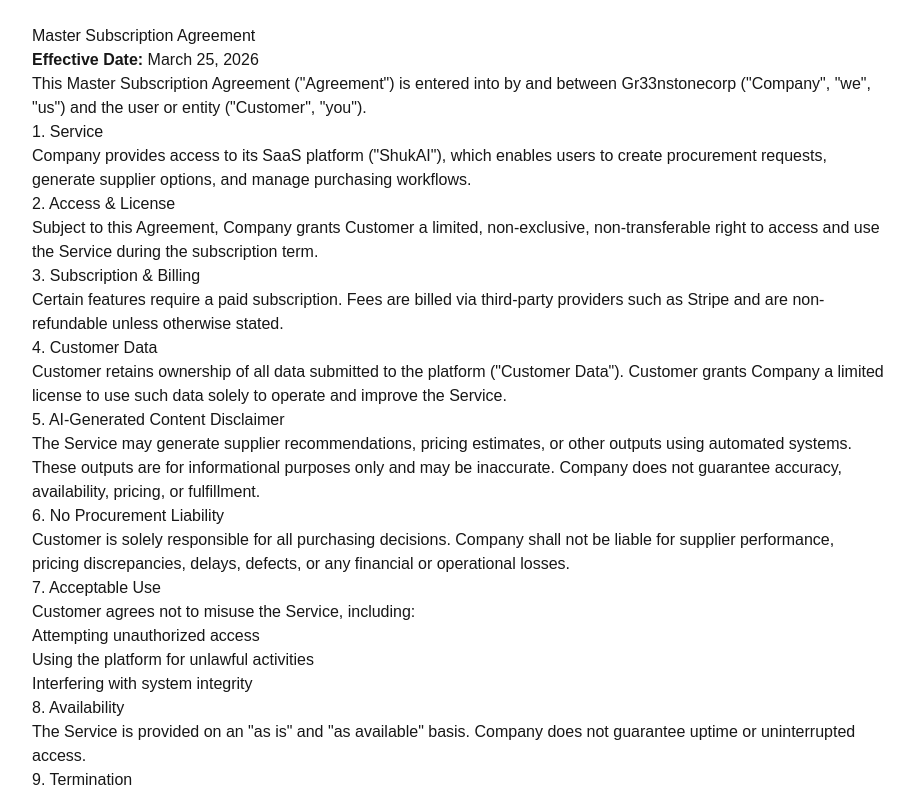
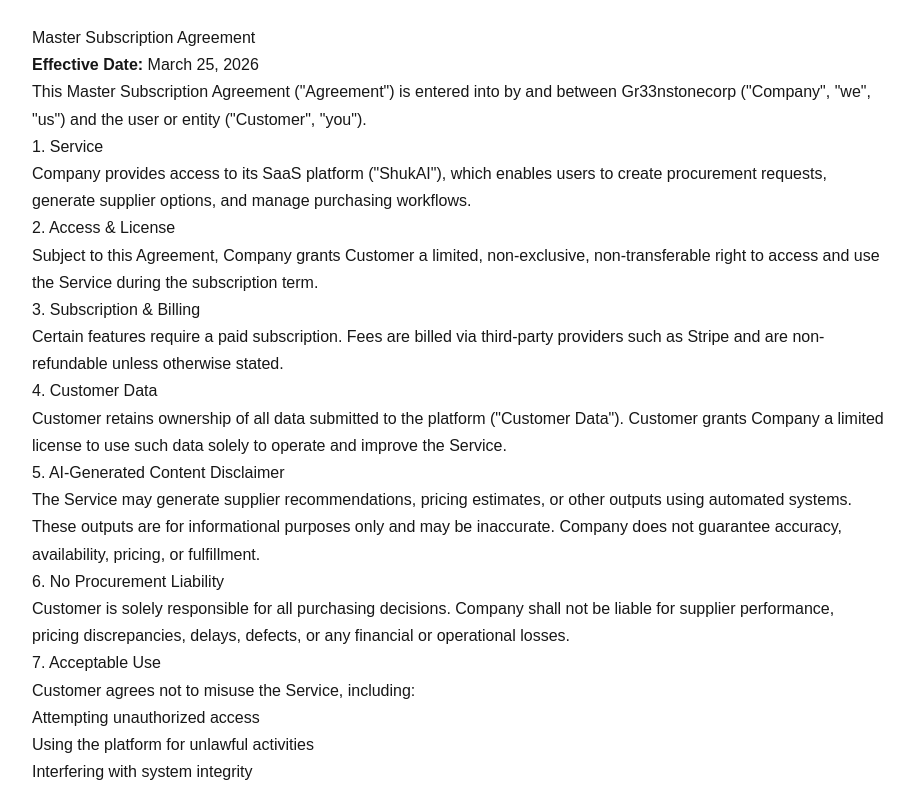
Before and after one commit to Gr33nstonecorp/shuka, a Next.js app: page /msa in a window 1280 px wide. Shown: the top 790 px of the page, without its empty margins (182-1096 px from the left). Built offline with nearby package versions, Linux system fonts and the light colour scheme.

Commit message:
Update page.tsx

```diff
--- a/app/msa/page.tsx
+++ b/app/msa/page.tsx
@@ -1,6 +1,6 @@
 export default function MSAPage() {
   return (
-    <main style={{ maxWidth: "900px", margin: "0 auto", padding: "24px" }}>
+    <main style={pageStyle}>
       <h1>Master Subscription Agreement</h1>
 
       <p><strong>Effective Date:</strong> March 25, 2026</p>
@@ -103,3 +103,10 @@ export default function MSAPage() {
     </main>
   );
 }
+
+const pageStyle: React.CSSProperties = {
+  maxWidth: "900px",
+  margin: "0 auto",
+  padding: "24px",
+  lineHeight: 1.7,
+};
```
